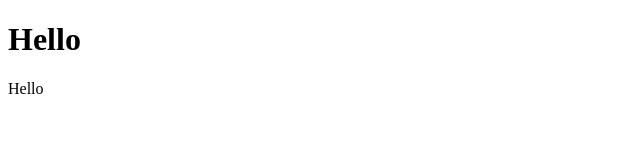
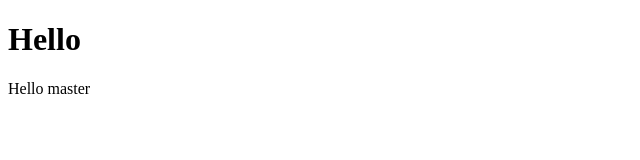
Before and after one commit to snigers/internet-magazin, a plain HTML site: page index.html in a window 1280 px wide. Shown: the full height of the page, 0-640 px from the left. Drawn offline with Linux system fonts and the light colour scheme.

Commit message:
05/01/19

```diff
--- a/index.html
+++ b/index.html
@@ -5,6 +5,6 @@
   </head>
   <body>
     <h1>Hello</h1>
-    <p>Hello</p>
+    <p>Hello master</p>
   </body>
 </html>
```
